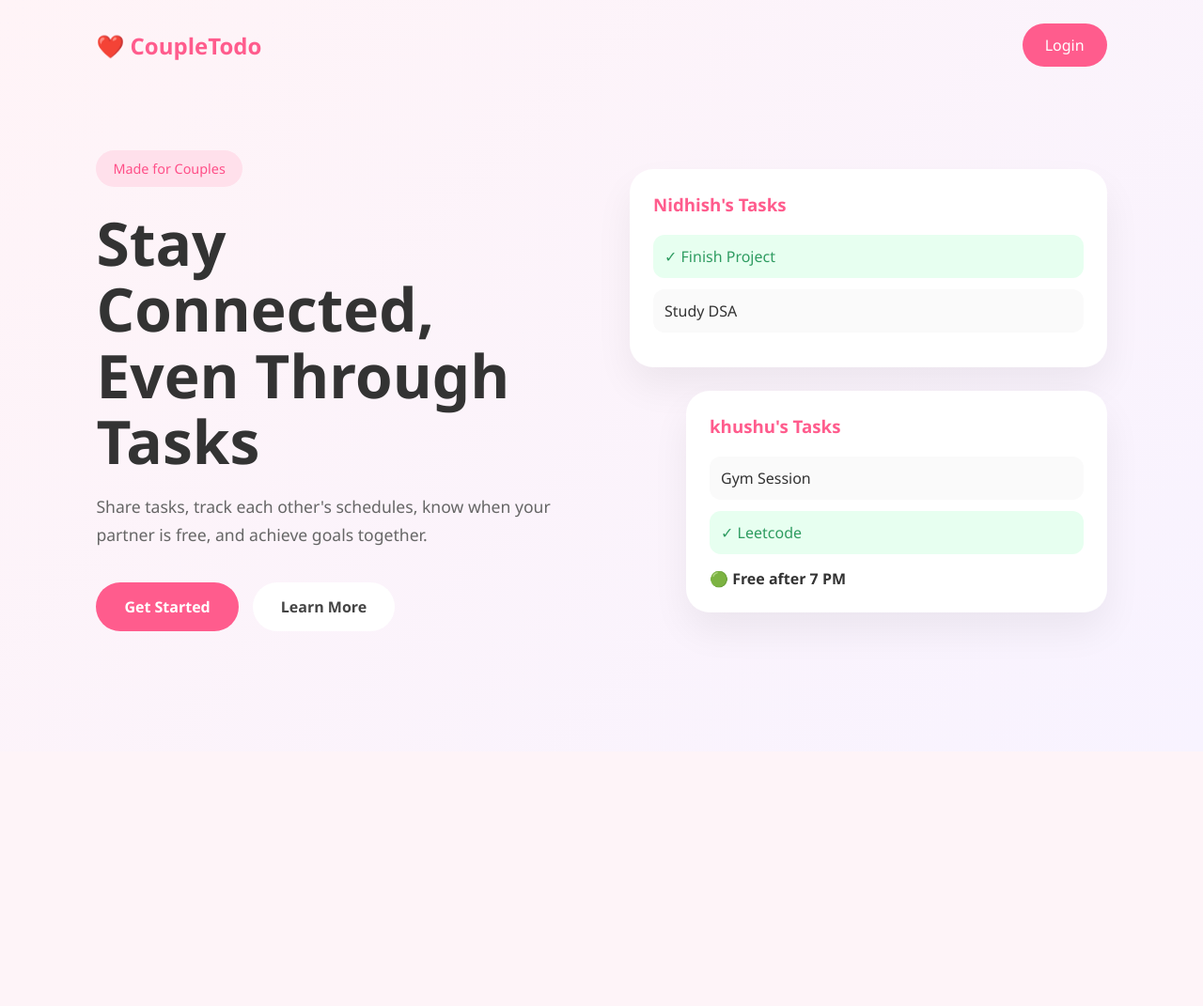
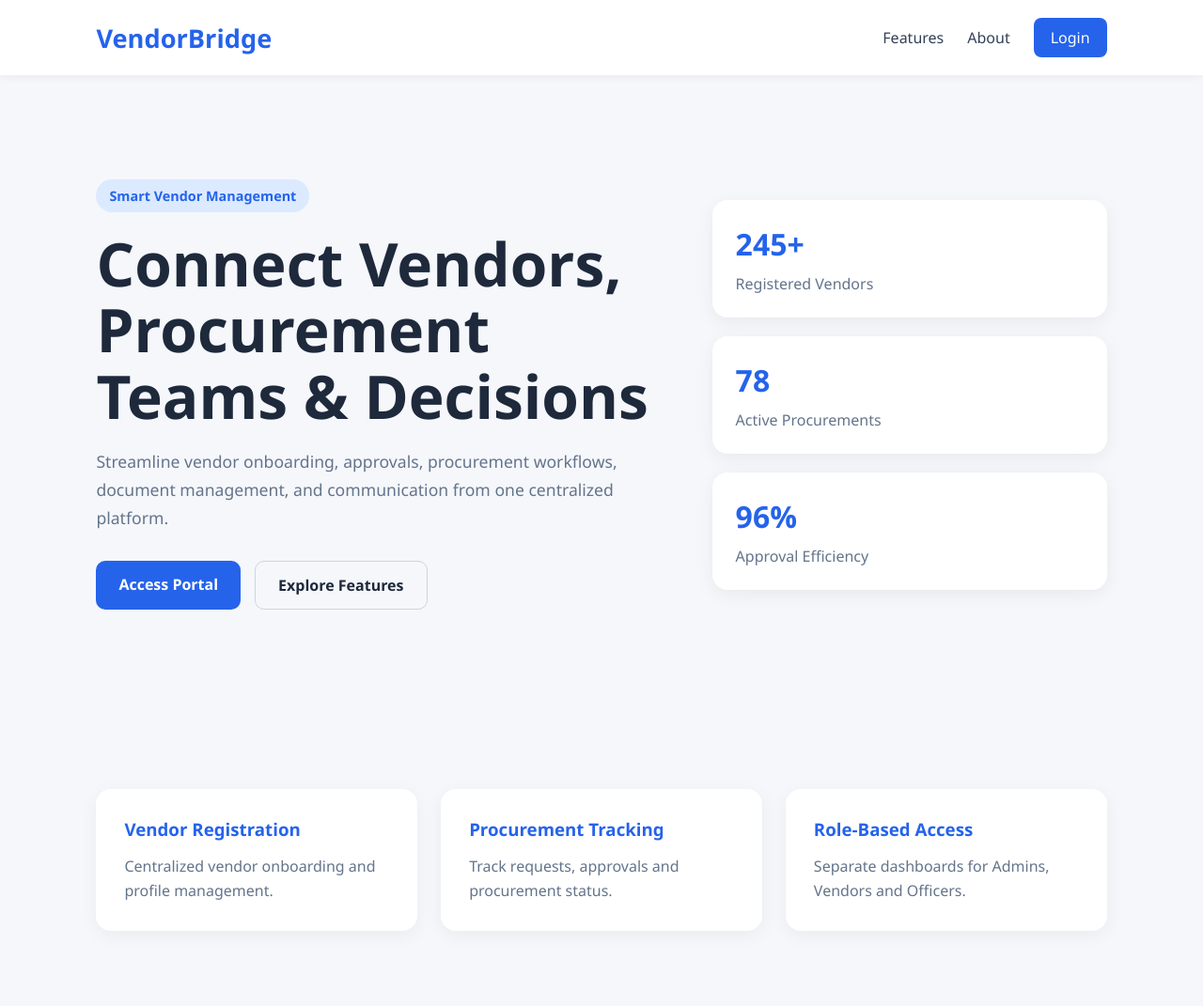
Before and after one commit to KhushiSiddhapura/VendorBridge, a PHP site: page / in a window 1280 px wide. Shown: the whole page at 94% size. Before the commit the page ends 673 px from the top, so only its background shows below. Run offline with PHP 8.4, Linux system fonts and the light colour scheme.

Commit message:
added index.php and index.css

```diff
--- a/index.css
+++ b/index.css
@@ -2,57 +2,56 @@
     margin:0;
     padding:0;
     box-sizing:border-box;
-    font-family:'Segoe UI',sans-serif;
+    font-family:Segoe UI, sans-serif;
 }
 
 body{
-    min-height:100vh;
-    background:linear-gradient(
-        135deg,
-        #fff4f7,
-        #f8f3ff
-    );
-    color:#333;
+    background:#f5f7fb;
+    color:#1e293b;
 }
 
-/* NAVBAR */
-
 nav{
+    height:80px;
+    padding:0 8%;
     display:flex;
     justify-content:space-between;
     align-items:center;
-    padding:25px 8%;
+    background:white;
+    box-shadow:0 2px 10px rgba(0,0,0,.05);
 }
 
 .logo{
-    font-size:1.5rem;
+    font-size:1.7rem;
     font-weight:700;
-    color:#ff5c8d;
+    color:#2563eb;
+}
+
+.nav-links{
+    display:flex;
+    align-items:center;
+    gap:25px;
+}
+
+.nav-links a{
+    text-decoration:none;
+    color:#334155;
+    font-weight:500;
 }
 
 .login-btn{
-    text-decoration:none;
-    padding:12px 24px;
-    background:#ff5c8d;
-    color:white;
-    border-radius:50px;
-    transition:.3s;
+    background:#2563eb;
+    color:white !important;
+    padding:10px 18px;
+    border-radius:8px;
 }
 
-.login-btn:hover{
-    transform:translateY(-2px);
-    box-shadow:0 10px 25px rgba(255,92,141,.25);
-}
-
-/* HERO */
-
 .hero{
-    min-height:80vh;
+    min-height:85vh;
     display:flex;
     align-items:center;
     justify-content:space-between;
     padding:0 8%;
-    gap:60px;
+    gap:50px;
 }
 
 .hero-content{
@@ -61,12 +60,13 @@ nav{
 
 .tag{
     display:inline-block;
-    background:#ffe0eb;
-    color:#ff4f88;
-    padding:10px 18px;
-    border-radius:30px;
+    background:#dbeafe;
+    color:#2563eb;
+    padding:8px 14px;
+    border-radius:50px;
     font-size:.9rem;
-    margin-bottom:25px;
+    font-weight:600;
+    margin-bottom:20px;
 }
 
 .hero-content h1{
@@ -76,11 +76,11 @@ nav{
 }
 
 .hero-content p{
+    color:#64748b;
     font-size:1.1rem;
-    color:#666;
-    max-width:550px;
+    max-width:600px;
     line-height:1.7;
-    margin-bottom:35px;
+    margin-bottom:30px;
 }
 
 .buttons{
@@ -91,88 +91,83 @@ nav{
 .primary-btn,
 .secondary-btn{
     text-decoration:none;
-    padding:15px 30px;
-    border-radius:50px;
+    padding:14px 24px;
+    border-radius:10px;
     font-weight:600;
-    transition:.3s;
 }
 
 .primary-btn{
-    background:#ff5c8d;
+    background:#2563eb;
     color:white;
 }
 
 .secondary-btn{
-    background:white;
-    color:#444;
+    border:1px solid #cbd5e1;
+    color:#1e293b;
 }
 
-.primary-btn:hover,
-.secondary-btn:hover{
-    transform:translateY(-3px);
+.hero-card{
+    width:420px;
+    display:flex;
+    flex-direction:column;
+    gap:20px;
 }
 
-/* RIGHT SIDE */
+.stat-card{
+    background:white;
+    padding:25px;
+    border-radius:16px;
+    box-shadow:0 5px 20px rgba(0,0,0,.06);
+}
 
-.hero-card{
-    flex:1;
-    display:flex;
-    flex-direction:column;
+.stat-card h3{
+    color:#2563eb;
+    font-size:2rem;
+    margin-bottom:10px;
+}
+
+.stat-card p{
+    color:#64748b;
+}
+
+.features{
+    padding:80px 8%;
+    display:grid;
+    grid-template-columns:repeat(auto-fit,minmax(250px,1fr));
     gap:25px;
 }
 
-.task-card{
+.feature{
     background:white;
-    padding:25px;
-    border-radius:25px;
-    box-shadow:0 20px 40px rgba(0,0,0,.06);
+    padding:30px;
+    border-radius:16px;
+    box-shadow:0 5px 20px rgba(0,0,0,.05);
 }
 
-.partner{
-    margin-left:60px;
+.feature h3{
+    margin-bottom:15px;
+    color:#2563eb;
 }
 
-.task-card h3{
-    margin-bottom:20px;
-    color:#ff5c8d;
+.feature p{
+    color:#64748b;
+    line-height:1.6;
 }
-
-.task{
-    padding:12px;
-    background:#fafafa;
-    border-radius:12px;
-    margin-bottom:12px;
-}
-
-.completed{
-    background:#e7fff0;
-    color:#2f9c61;
-}
-
-.status{
-    margin-top:15px;
-    font-weight:600;
-}
-
-/* RESPONSIVE */
 
 @media(max-width:900px){
 
     .hero{
         flex-direction:column;
         text-align:center;
-        padding:30px;
+        padding:60px 8%;
     }
 
     .hero-content h1{
         font-size:2.8rem;
     }
 
-    .buttons{
-        justify-content:center;
+    .hero-card{
+        width:100%;
     }
 
-    .partner{
-        margin-left:0;
-    }
 }
--- a/index.php
+++ b/index.php
@@ -1,84 +1,95 @@
-<?php
-session_start();
-?>
-
 <!DOCTYPE html>
 <html lang="en">
-
 <head>
     <meta charset="UTF-8">
     <meta name="viewport" content="width=device-width, initial-scale=1.0">
-    <title>CoupleTodo</title>
+    <title>VendorBridge | Vendor Management System</title>
     <link rel="stylesheet" href="index.css">
 </head>
-
 <body>
 
     <nav>
         <div class="logo">
-            ❤️ CoupleTodo
+            VendorBridge
         </div>
 
-        <a href="./login/login.html" class="login-btn">Login</a>
+        <div class="nav-links">
+            <a href="#features">Features</a>
+            <a href="#about">About</a>
+            <a href="./login/login.html" class="login-btn">Login</a>
+        </div>
     </nav>
 
     <section class="hero">
 
         <div class="hero-content">
-            <span class="tag">Made for Couples</span>
+
+            <span class="tag">
+                Smart Vendor Management
+            </span>
 
             <h1>
-                Stay Connected,<br>
-                Even Through Tasks
+                Connect Vendors,<br>
+                Procurement Teams & Decisions
             </h1>
 
             <p>
-                Share tasks, track each other's schedules,
-                know when your partner is free, and achieve
-                goals together.
+                Streamline vendor onboarding, approvals,
+                procurement workflows, document management,
+                and communication from one centralized platform.
             </p>
 
             <div class="buttons">
-                <a href="./login/login.html" class="primary-btn">Get Started</a>
-                <a href="#" class="secondary-btn">Learn More</a>
+                <a href="./login/login.html" class="primary-btn">
+                    Access Portal
+                </a>
+
+                <a href="#features" class="secondary-btn">
+                    Explore Features
+                </a>
             </div>
+
         </div>
 
         <div class="hero-card">
 
-            <div class="task-card">
-                <h3>Nidhish's Tasks</h3>
-
-                <div class="task completed">
-                    ✓ Finish Project
-                </div>
-
-                <div class="task">
-                    Study DSA
-                </div>
+            <div class="stat-card">
+                <h3>245+</h3>
+                <p>Registered Vendors</p>
             </div>
 
-            <div class="task-card partner">
-                <h3>khushu's Tasks</h3>
+            <div class="stat-card">
+                <h3>78</h3>
+                <p>Active Procurements</p>
+            </div>
 
-                <div class="task">
-                    Gym Session
-                </div>
-
-                <div class="task completed">
-                    ✓ Leetcode
-                </div>
-
-                <p class="status">
-                    🟢 Free after 7 PM
-                </p>
+            <div class="stat-card">
+                <h3>96%</h3>
+                <p>Approval Efficiency</p>
             </div>
 
         </div>
 
     </section>
 
+    <section id="features" class="features">
+
+        <div class="feature">
+            <h3>Vendor Registration</h3>
+            <p>Centralized vendor onboarding and profile management.</p>
+        </div>
+
+        <div class="feature">
+            <h3>Procurement Tracking</h3>
+            <p>Track requests, approvals and procurement status.</p>
+        </div>
+
+        <div class="feature">
+            <h3>Role-Based Access</h3>
+            <p>Separate dashboards for Admins, Vendors and Officers.</p>
+        </div>
+
+    </section>
 
 </body>
-
 </html>
```
